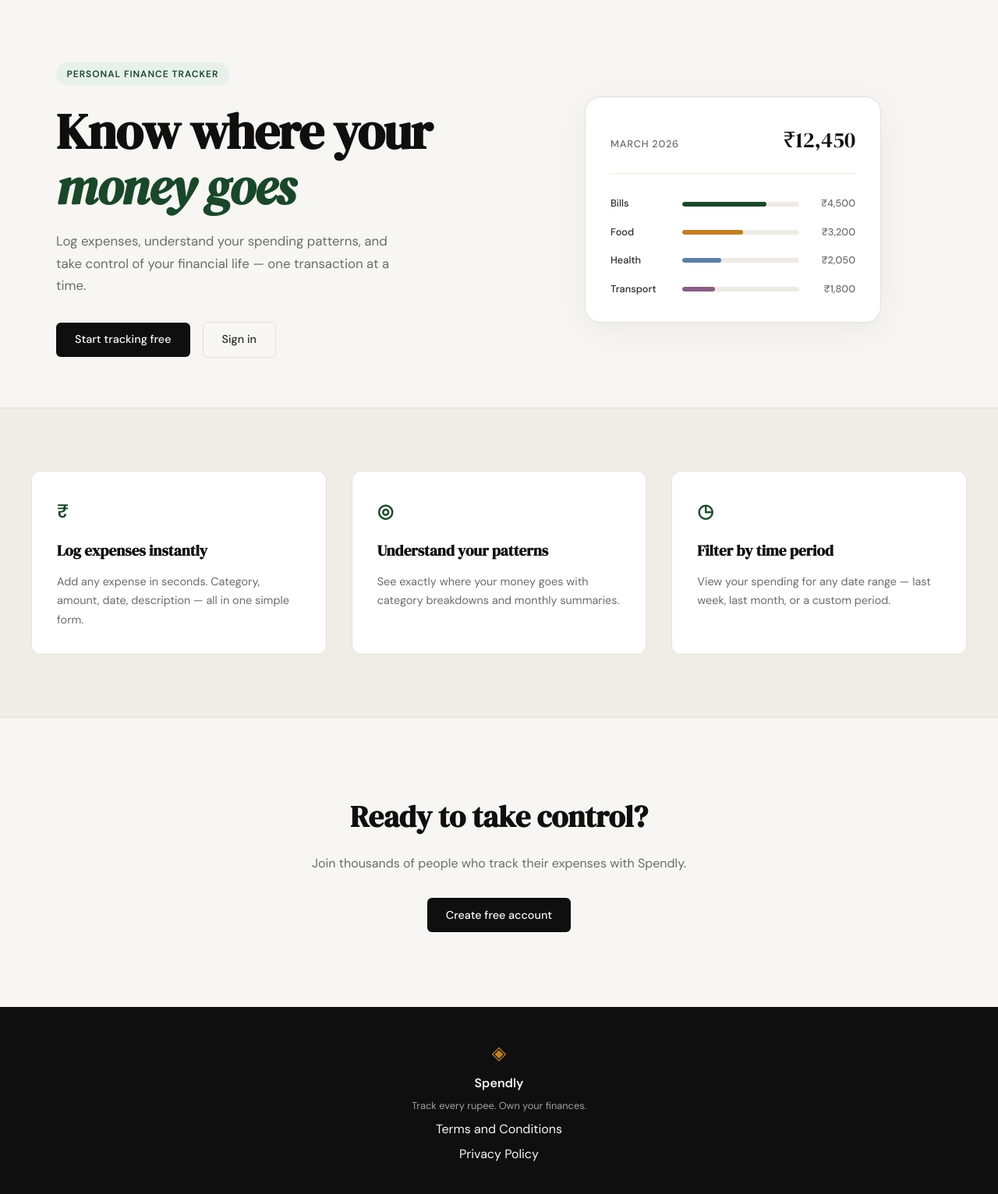
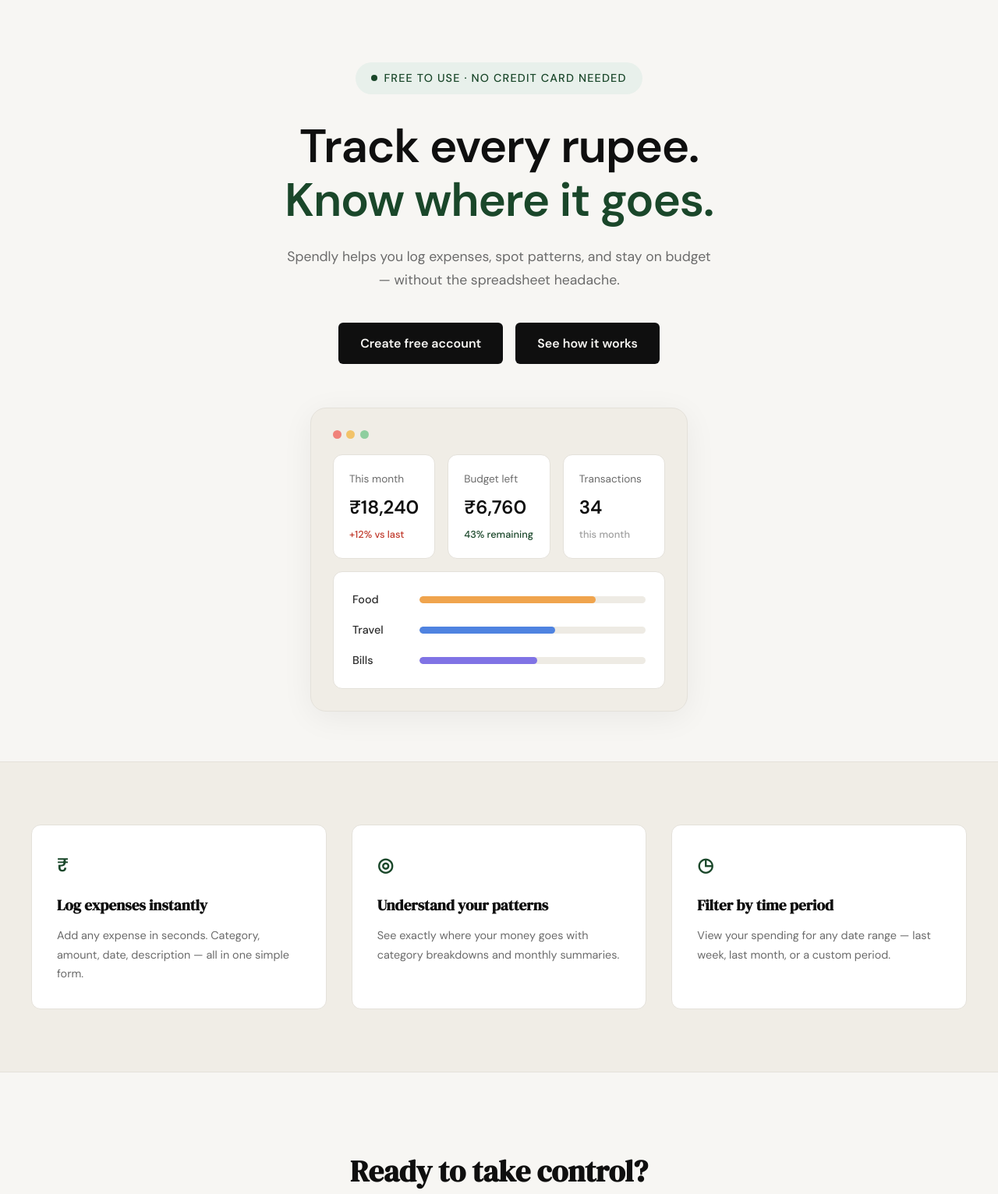
Before and after one commit to harshitsingh0407/spendy, a Flask app: page / in a window 1280 px wide. Shown: the part 61-1593 px from the top of the page at 78% size. Run offline with Flask 3, Linux system fonts and the light colour scheme.

Commit message:
new changes

```diff
--- /dev/null
+++ b/static/css/landing.css
@@ -0,0 +1,209 @@
+/* ------------------------------------------------------------------ */
+/* Hero (redesigned)                                                   */
+/* ------------------------------------------------------------------ */
+
+.hero {
+    display: flex;
+    flex-direction: column;
+    align-items: center;
+    text-align: center;
+    padding: 5rem 2rem 4rem;
+    max-width: 900px;
+    margin: 0 auto;
+    gap: 0;
+}
+
+.hero-inner {
+    display: flex;
+    flex-direction: column;
+    align-items: center;
+}
+
+.hero-badge {
+    display: inline-flex;
+    align-items: center;
+    gap: 0.5rem;
+    background: var(--accent-light);
+    color: var(--accent);
+    font-size: 0.9rem;
+    font-weight: 500;
+    padding: 0.55rem 1.25rem;
+    border-radius: 999px;
+    margin-bottom: 2rem;
+}
+
+.hero-badge-dot {
+    width: 8px;
+    height: 8px;
+    border-radius: 50%;
+    background: var(--accent);
+    display: inline-block;
+}
+
+.hero-title {
+    font-family: var(--font-body);
+    font-weight: 800;
+    font-size: clamp(2.5rem, 6vw, 3.75rem);
+    line-height: 1.15;
+    letter-spacing: -0.02em;
+    color: var(--ink);
+    margin-bottom: 1.5rem;
+}
+
+.hero-title-accent {
+    color: var(--accent);
+}
+
+.hero-subtitle {
+    font-size: 1.1rem;
+    color: var(--ink-muted);
+    line-height: 1.7;
+    max-width: 560px;
+    margin-bottom: 2.5rem;
+}
+
+.hero-actions {
+    display: flex;
+    gap: 1rem;
+    align-items: center;
+    justify-content: center;
+}
+
+.hero-btn {
+    display: inline-block;
+    background: var(--ink);
+    color: var(--paper);
+    padding: 0.85rem 1.75rem;
+    border-radius: var(--radius-sm);
+    font-family: var(--font-body);
+    font-size: 1rem;
+    font-weight: 600;
+    cursor: pointer;
+    border: none;
+    transition: background 0.2s;
+    text-decoration: none;
+}
+
+.hero-btn:hover { background: var(--accent); }
+
+/* ------------------------------------------------------------------ */
+/* Hero dashboard mock                                                  */
+/* ------------------------------------------------------------------ */
+
+.hero-visual {
+    width: 100%;
+    margin-top: 3.5rem;
+}
+
+.dashboard-mock {
+    background: var(--paper-warm);
+    border: 1px solid var(--border);
+    border-radius: var(--radius-lg);
+    padding: 1.75rem;
+    box-shadow: 0 8px 40px rgba(0,0,0,0.06);
+}
+
+.dashboard-dots {
+    display: flex;
+    gap: 0.4rem;
+    margin-bottom: 1.25rem;
+}
+
+.dashboard-dot {
+    width: 11px;
+    height: 11px;
+    border-radius: 50%;
+}
+
+.dashboard-dot-red { background: #f0827a; }
+.dashboard-dot-yellow { background: #f2c369; }
+.dashboard-dot-green { background: #8fce9f; }
+
+.stat-row {
+    display: grid;
+    grid-template-columns: repeat(3, 1fr);
+    gap: 1rem;
+    margin-bottom: 1rem;
+}
+
+.stat-tile {
+    background: var(--paper-card);
+    border: 1px solid var(--border);
+    border-radius: var(--radius-md);
+    padding: 1.25rem;
+    display: flex;
+    flex-direction: column;
+    align-items: flex-start;
+    text-align: left;
+    gap: 0.35rem;
+}
+
+.stat-label {
+    font-size: 0.85rem;
+    color: var(--ink-muted);
+}
+
+.stat-value {
+    font-size: 1.5rem;
+    font-weight: 700;
+    color: var(--ink);
+}
+
+.stat-delta {
+    font-size: 0.8rem;
+    font-weight: 500;
+}
+
+.stat-delta-negative { color: var(--danger); }
+.stat-delta-positive { color: var(--accent); }
+.stat-delta-neutral { color: var(--ink-faint); }
+
+.progress-card {
+    background: var(--paper-card);
+    border: 1px solid var(--border);
+    border-radius: var(--radius-md);
+    padding: 1.5rem;
+    display: flex;
+    flex-direction: column;
+    gap: 1rem;
+}
+
+.progress-row {
+    display: grid;
+    grid-template-columns: 70px 1fr;
+    align-items: center;
+    gap: 1rem;
+}
+
+.progress-label {
+    font-size: 0.9rem;
+    font-weight: 500;
+    color: var(--ink-soft);
+    text-align: left;
+}
+
+.progress-track {
+    height: 9px;
+    background: var(--border-soft);
+    border-radius: 999px;
+    overflow: hidden;
+}
+
+.progress-fill {
+    height: 100%;
+    border-radius: 999px;
+}
+
+.progress-fill-food { background: #f0a44d; }
+.progress-fill-travel { background: #4f83e0; }
+.progress-fill-bills { background: #8073e5; }
+
+/* ------------------------------------------------------------------ */
+/* Responsive                                                          */
+/* ------------------------------------------------------------------ */
+
+@media (max-width: 600px) {
+    .stat-row { grid-template-columns: 1fr; }
+    .hero-actions { flex-direction: column; width: 100%; }
+    .hero-btn { width: 100%; text-align: center; }
+}
--- a/templates/landing.html
+++ b/templates/landing.html
@@ -1,60 +1,71 @@
 {% extends "base.html" %}
 
 {% block title %}Spendly — Track Every Rupee{% endblock %}
+
+{% block head %}
+<link rel="stylesheet" href="{{ url_for('static', filename='css/landing.css') }}">
+{% endblock %}
 
 {% block content %}
 
 <section class="hero">
     <div class="hero-inner">
-        <div class="hero-badge">Personal Finance Tracker</div>
+        <div class="hero-badge"><span class="hero-badge-dot"></span>Free to use · No credit card needed</div>
         <h1 class="hero-title">
-            Know where your<br>
-            <em>money goes</em>
+            Track every rupee.<br>
+            <span class="hero-title-accent">Know where it goes.</span>
         </h1>
         <p class="hero-subtitle">
-            Log expenses, understand your spending patterns,
-            and take control of your financial life —
-            one transaction at a time.
+            Spendly helps you log expenses, spot patterns, and stay
+            on budget — without the spreadsheet headache.
         </p>
         <div class="hero-actions">
-            <a href="{{ url_for('register') }}" class="btn-primary">Start tracking free</a>
-            <a href="{{ url_for('login') }}" class="btn-ghost">Sign in</a>
+            <a href="{{ url_for('register') }}" class="hero-btn">Create free account</a>
+            <a href="#" class="hero-btn">See how it works</a>
         </div>
     </div>
     <div class="hero-visual">
-        <div class="mock-card">
-            <div class="mock-card-header">
-                <span class="mock-label">March 2026</span>
-                <span class="mock-total">₹12,450</span>
+        <div class="dashboard-mock">
+            <div class="dashboard-dots">
+                <span class="dashboard-dot dashboard-dot-red"></span>
+                <span class="dashboard-dot dashboard-dot-yellow"></span>
+                <span class="dashboard-dot dashboard-dot-green"></span>
             </div>
-            <div class="mock-bars">
-                <div class="mock-bar-row">
-                    <span class="mock-cat">Bills</span>
-                    <div class="mock-bar-track">
-                        <div class="mock-bar" style="width: 72%"></div>
+            <div class="stat-row">
+                <div class="stat-tile">
+                    <span class="stat-label">This month</span>
+                    <span class="stat-value">₹18,240</span>
+                    <span class="stat-delta stat-delta-negative">+12% vs last</span>
+                </div>
+                <div class="stat-tile">
+                    <span class="stat-label">Budget left</span>
+                    <span class="stat-value">₹6,760</span>
+                    <span class="stat-delta stat-delta-positive">43% remaining</span>
+                </div>
+                <div class="stat-tile">
+                    <span class="stat-label">Transactions</span>
+                    <span class="stat-value">34</span>
+                    <span class="stat-delta stat-delta-neutral">this month</span>
+                </div>
+            </div>
+            <div class="progress-card">
+                <div class="progress-row">
+                    <span class="progress-label">Food</span>
+                    <div class="progress-track">
+                        <div class="progress-fill progress-fill-food" style="width: 78%"></div>
                     </div>
-                    <span class="mock-amt">₹4,500</span>
                 </div>
-                <div class="mock-bar-row">
-                    <span class="mock-cat">Food</span>
-                    <div class="mock-bar-track">
-                        <div class="mock-bar mock-bar-2" style="width: 52%"></div>
+                <div class="progress-row">
+                    <span class="progress-label">Travel</span>
+                    <div class="progress-track">
+                        <div class="progress-fill progress-fill-travel" style="width: 60%"></div>
                     </div>
-                    <span class="mock-amt">₹3,200</span>
                 </div>
-                <div class="mock-bar-row">
-                    <span class="mock-cat">Health</span>
-                    <div class="mock-bar-track">
-                        <div class="mock-bar mock-bar-3" style="width: 33%"></div>
+                <div class="progress-row">
+                    <span class="progress-label">Bills</span>
+                    <div class="progress-track">
+                        <div class="progress-fill progress-fill-bills" style="width: 52%"></div>
                     </div>
-                    <span class="mock-amt">₹2,050</span>
-                </div>
-                <div class="mock-bar-row">
-                    <span class="mock-cat">Transport</span>
-                    <div class="mock-bar-track">
-                        <div class="mock-bar mock-bar-4" style="width: 28%"></div>
-                    </div>
-                    <span class="mock-amt">₹1,800</span>
                 </div>
             </div>
         </div>
```
